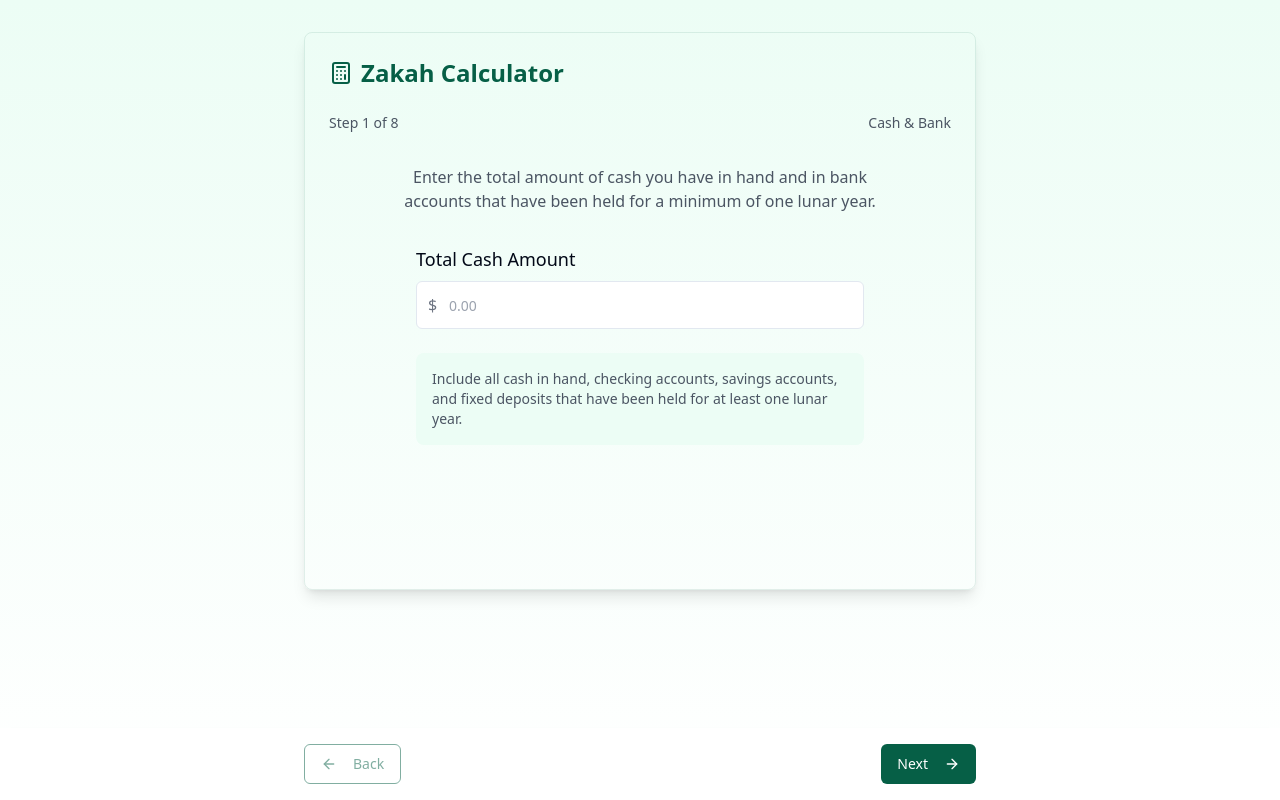
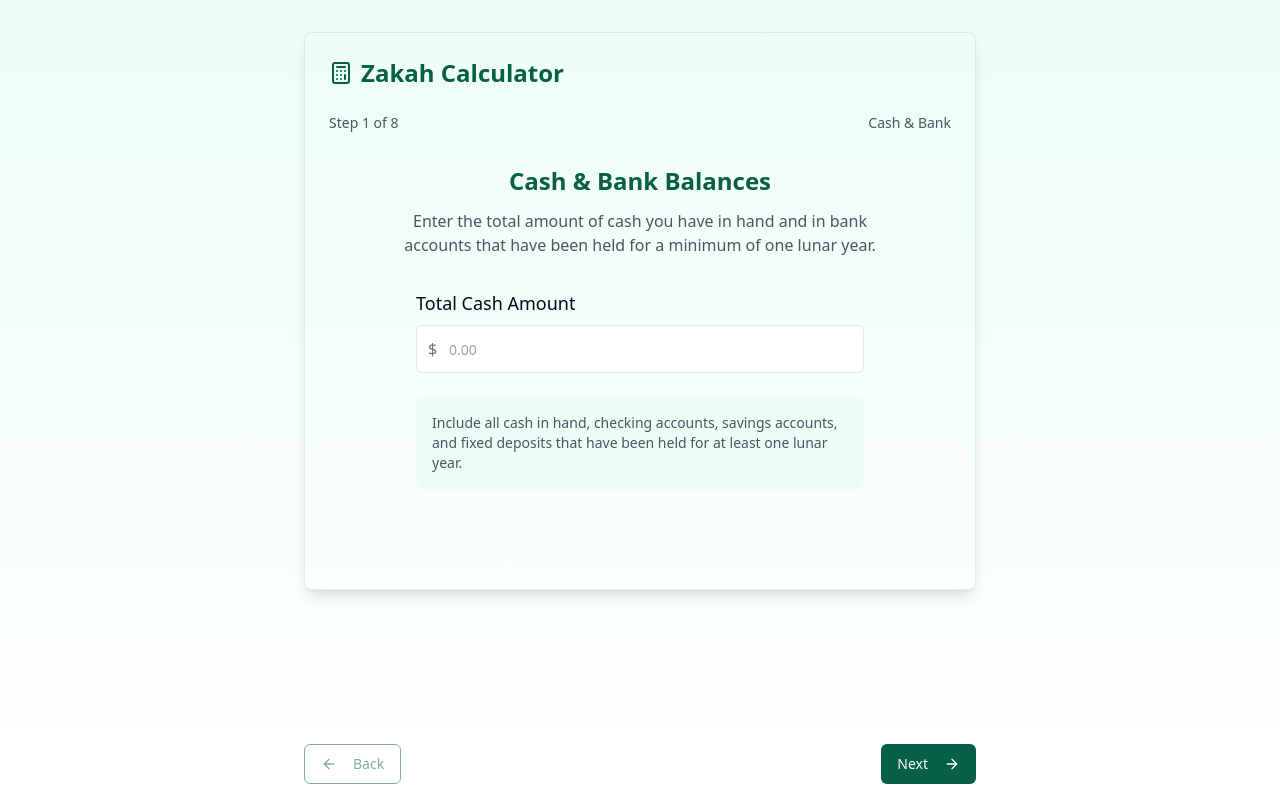
Before and after one commit to lilyjayapp/zakahwise-calculator-88, a React (Vite) app: page / in a window 1280 px wide. Built offline with nearby package versions, Linux system fonts and the light colour scheme.

Commit message:
Return Cash & Bank Heading
Restores the heading for the Cash & Bank section in the Zakah Calculator component. All other elements remain unchanged.
[skip gpt_engineer]

```diff
--- a/src/components/calculator/CashForm.tsx
+++ b/src/components/calculator/CashForm.tsx
@@ -11,6 +11,7 @@ const CashForm = ({ data, onUpdate }: CashFormProps) => {
   return (
     <div className="space-y-6">
       <div className="text-center -mt-4">
+        <h2 className="text-2xl font-semibold text-zakah-primary mb-3">Cash & Bank Balances</h2>
         <p className="text-gray-600 max-w-lg mx-auto mb-8">
           Enter the total amount of cash you have in hand and in bank accounts that have been held for a minimum of one lunar year.
         </p>
```
